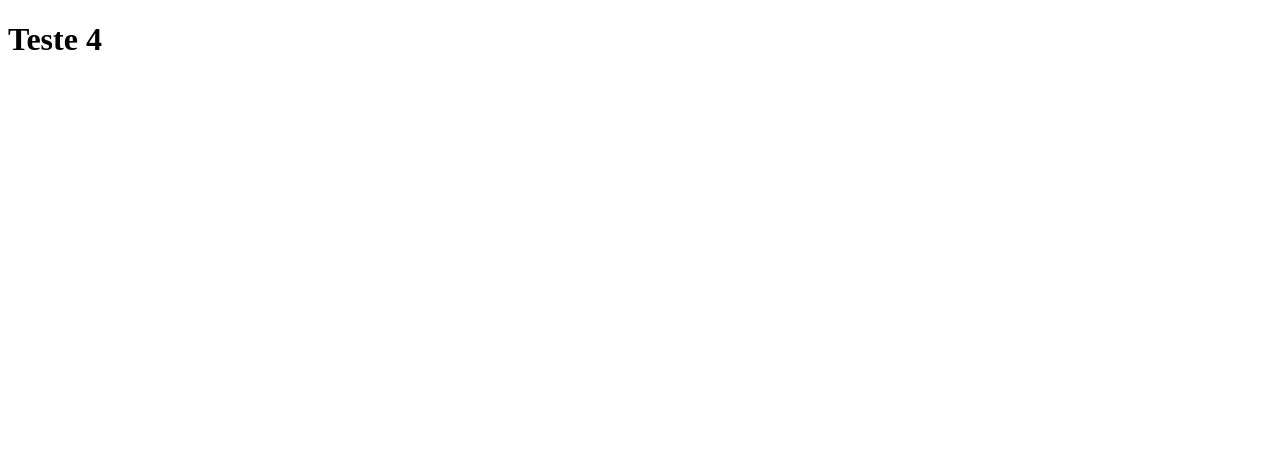
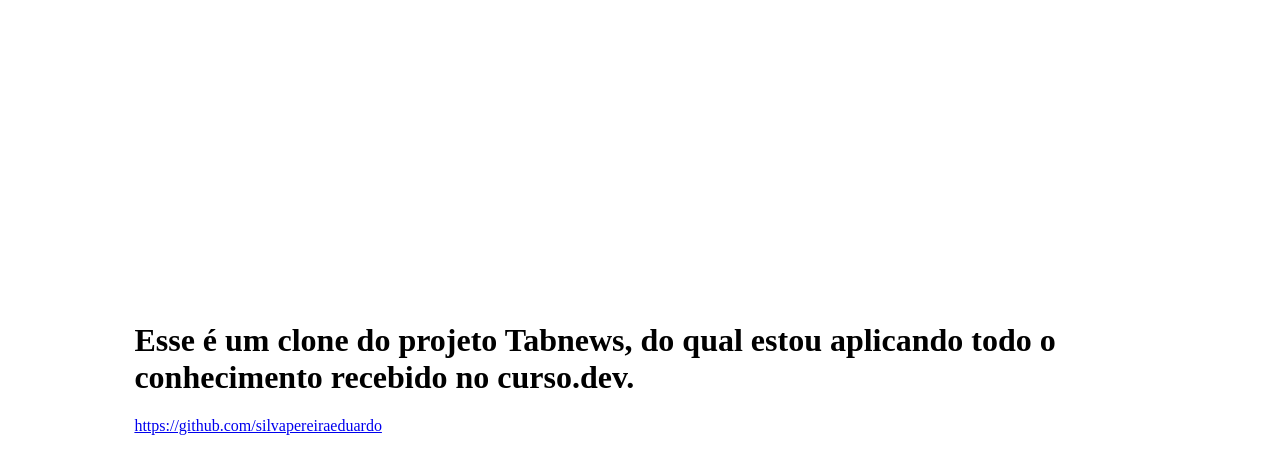
Before and after one commit to silvapereiraeduardo/clone-tabnews, a Next.js app: page / in a window 1280 px wide. Shown: the top 474 px of the page. Built offline with nearby package versions, Linux system fonts and the light colour scheme.

Commit message:
Pagina em construcao

```diff
--- a/pages/index.js
+++ /dev/null
@@ -1,5 +0,0 @@
-function Home() {
-  return <h1>Teste 4</h1>;
-}
-
-export default Home;
--- /dev/null
+++ b/pages/index.jsx
@@ -0,0 +1,33 @@
+function Home() {
+  return (
+    <div
+      style={{
+        width: "100%",
+        height: "90vh",
+        display: "flex",
+        justifyContent: "center",
+        alignItems: "center",
+      }}
+    >
+      <div
+        style={{
+          maxWidth: "80%",
+        }}
+      >
+        <h1>
+          Esse é um clone do projeto Tabnews, do qual estou aplicando todo o
+          conhecimento recebido no curso.dev.
+        </h1>
+        <a
+          href="https://github.com/silvapereiraeduardo"
+          target="_blank"
+          rel="noopener noreferrer"
+        >
+          https://github.com/silvapereiraeduardo
+        </a>
+      </div>
+    </div>
+  );
+}
+
+export default Home;
```
